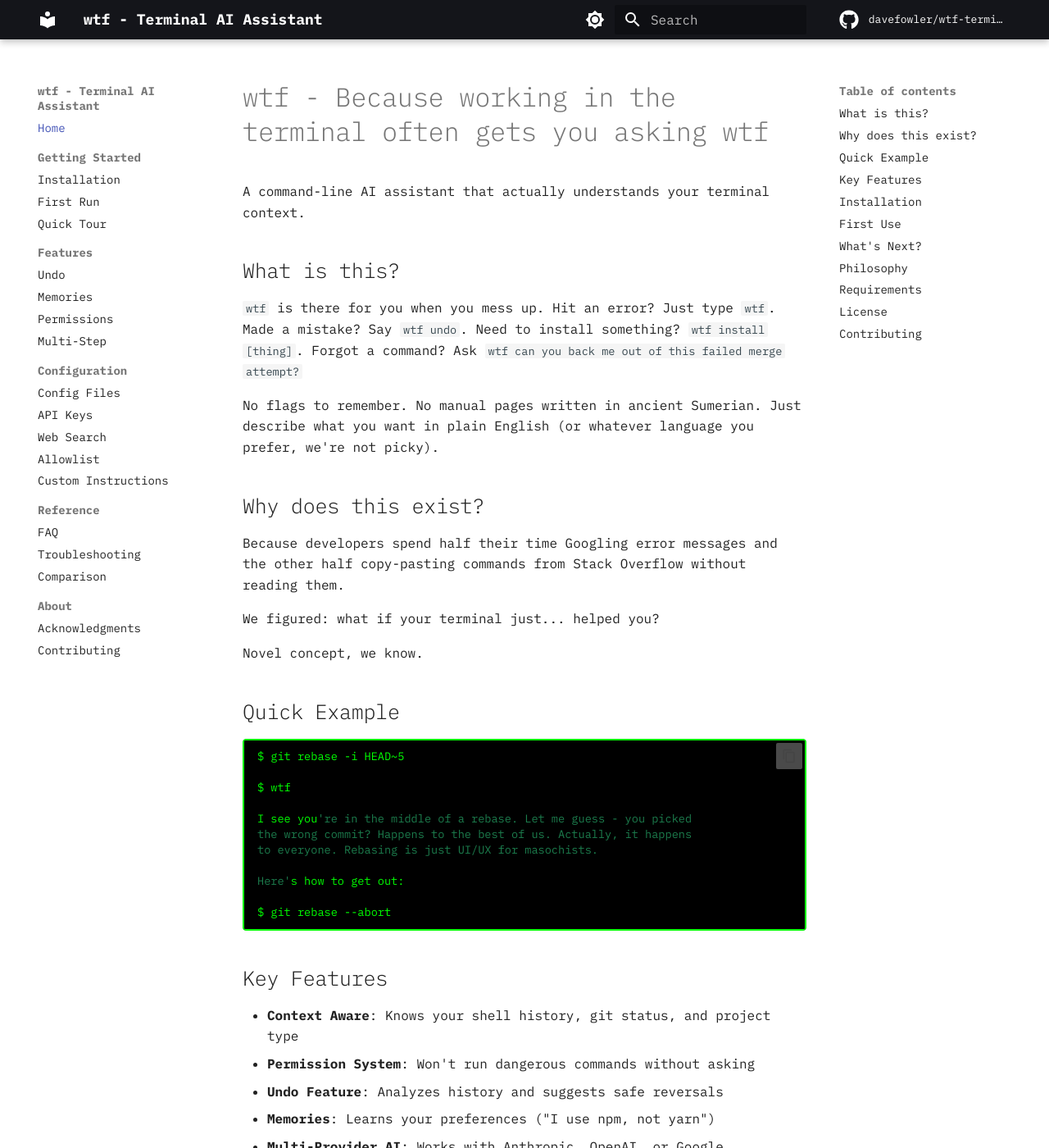
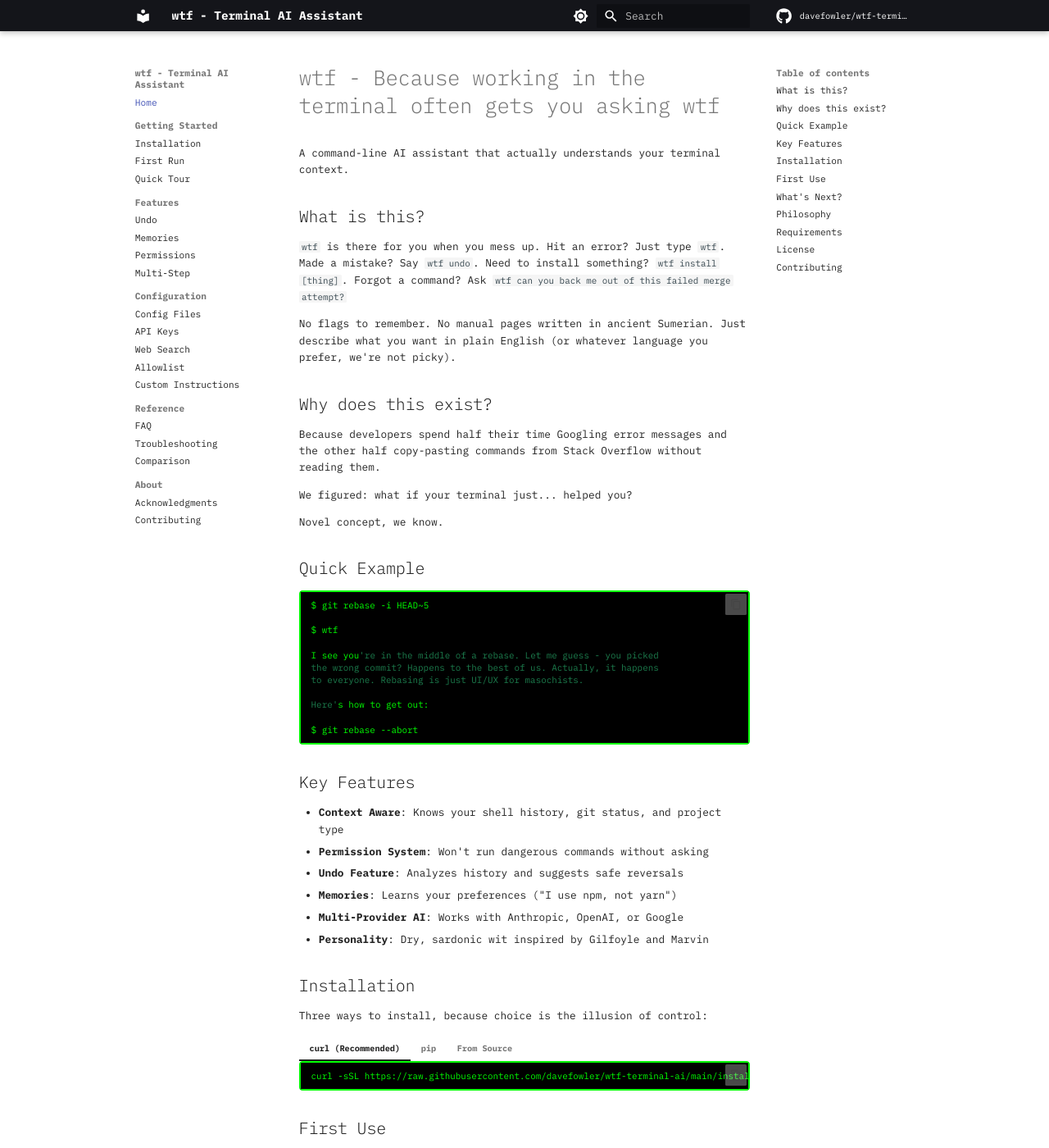
Before and after one commit to davefowler/wtf-terminal-ai, an MkDocs documentation site: the page built from docs/index.md, in a window 1280 px wide and 1400 px high. Shown: the whole window at 82% size. Built offline with MkDocs 1.6.1 and Material for MkDocs 9.7.7, drawn with Linux system fonts in a browser that asks for light colours; comment, search, counter and statistics services are not loaded.

Commit message:
Fix docs layout: Add font import and responsive CSS
- Import IBM Plex Mono from Google Fonts for proper monospace rendering
- Fix font sizing (16px base) and text-size-adjust to prevent zoom issues
- Add z-index management to prevent elements overlapping during page load
- Add smooth transitions for layout changes
- Ensure proper responsive behavior across all screen sizes

Fixes the issue where elements were stacking on top of each other
during initial load and appearing too zoomed in on smaller viewports.

```diff
--- a/docs/stylesheets/terminal.css
+++ b/docs/stylesheets/terminal.css
@@ -1,4 +1,7 @@
 /* Terminal-style overrides for wtf docs */
+
+/* Import IBM Plex Mono font */
+@import url('https://fonts.googleapis.com/css2?family=IBM+Plex+Mono:wght@400;500;600;700&display=swap');
 
 :root {
   --md-primary-fg-color: #000000;
@@ -43,3 +46,38 @@ pre code {
 [data-md-color-scheme="slate"] {
   font-family: 'IBM Plex Mono', 'Courier New', monospace;
 }
+
+/* Ensure proper font sizing and prevent zoom issues */
+html {
+  font-size: 16px;
+  -webkit-text-size-adjust: 100%;
+  -moz-text-size-adjust: 100%;
+  text-size-adjust: 100%;
+}
+
+/* Smooth font loading - prevent layout shift */
+body {
+  font-family: 'IBM Plex Mono', 'Courier New', monospace;
+  font-display: swap;
+}
+
+/* Ensure proper responsive behavior */
+.md-content {
+  max-width: 100%;
+}
+
+/* Prevent elements from overlapping during load */
+.md-sidebar {
+  z-index: 10;
+}
+
+.md-main {
+  z-index: 1;
+}
+
+/* Smooth transitions for layout changes */
+.md-sidebar,
+.md-main,
+.md-content {
+  transition: all 0.2s ease-in-out;
+}
```
